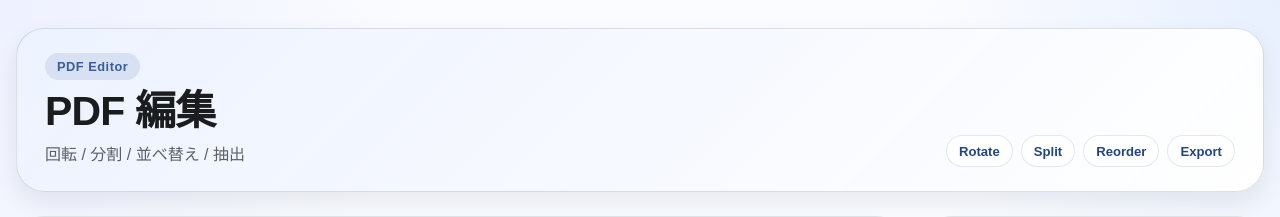
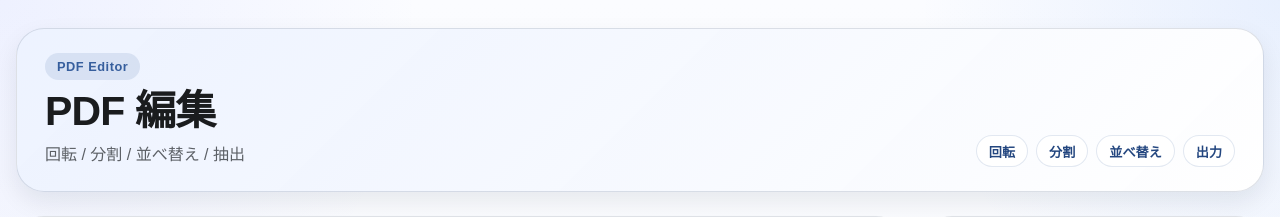
Before and after one commit to TTouka/pagio, a Next.js app: page / in a window 1280 px wide. Shown: the top 217 px of the page. Built offline with nearby package versions, Linux system fonts and the light colour scheme.

Commit message:
ヒーローチップを日本語表記に統一

```diff
--- a/src/components/pdf-editor-app.tsx
+++ b/src/components/pdf-editor-app.tsx
@@ -725,10 +725,10 @@ export function PdfEditorApp() {
           <p>回転 / 分割 / 並べ替え / 抽出</p>
         </div>
         <div className="hero-chips">
-          <span className="hero-chip">Rotate</span>
-          <span className="hero-chip">Split</span>
-          <span className="hero-chip">Reorder</span>
-          <span className="hero-chip">Export</span>
+          <span className="hero-chip">回転</span>
+          <span className="hero-chip">分割</span>
+          <span className="hero-chip">並べ替え</span>
+          <span className="hero-chip">出力</span>
         </div>
       </section>
 
```
